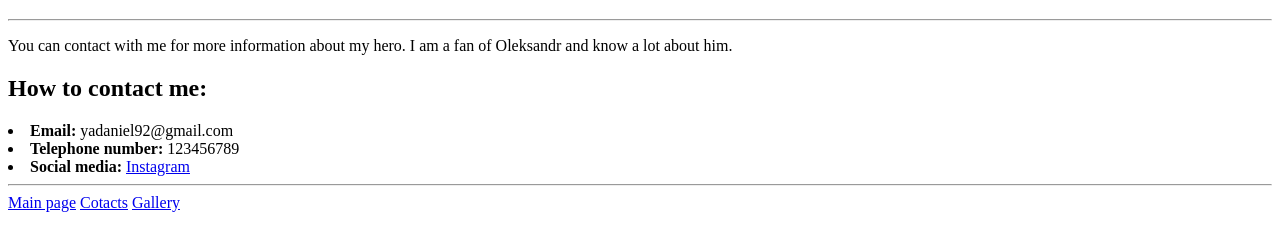
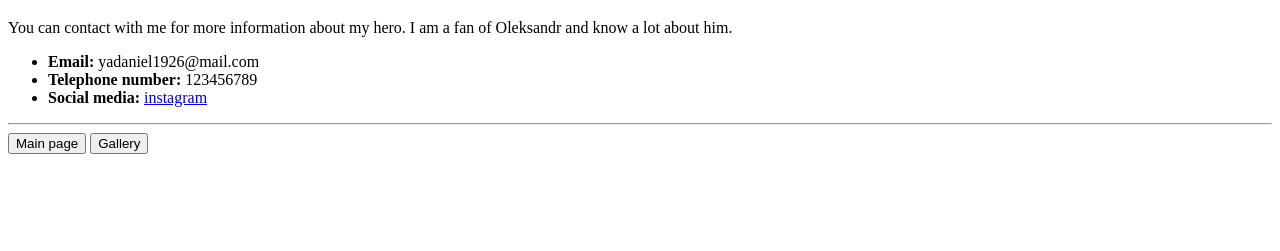
Before and after one commit to YaDaniel92/DY, a plain HTML site: page pages/pages.contact.html in a window 1280 px wide. Shown: the part 61-312 px from the top of the page. Drawn offline with Linux system fonts and the light colour scheme.

```diff
--- a/pages/pages.contact.html
+++ b/pages/pages.contact.html
@@ -1,31 +1,19 @@
 <!DOCTYPE html>
 <html>
-   <head>
-
+<head>
     <title>Contacts</title>
-   </head>
-    <link rel="icon" type="image/x-icon" href="C:\DY\photo/logo.jpg">
-
-
+    <link rel="icon" type="image/x-icon" href="C:/DY/photo/logo.jpg">
+</head>
+<body>
     <h1>Contacts</h1>
+    <p>You can contact with me for more information about my hero. I am a fan of Oleksandr and know a lot about him.</p>
+    <ul>
+        <li><strong>Email:</strong> yadaniel1926@mail.com</li>
+        <li><strong>Telephone number:</strong> 123456789</li>
+        <li><strong>Social media:</strong> <a href="https://www.instagram.com/hillel_itschool21gsh-hWZc3cY2hmd5c5/">instagram</a></li>
+    </ul>
     <hr>
-
-
-    <p>You can contact with me for more information about my hero. I am a fan of Oleksandr and know a lot about him.</p>
-
-
-     <h2>How to contact me:</h2>
-
-            <li><strong>Email:</strong> yadaniel92@gmail.com</li>
-            <li><strong>Telephone number:</strong> 123456789</li>
-            <li><strong>Social media:</strong>  <a href="https://www.instagram.com/hillel_itschool?igsh=NHZoZ3c5Yzhndmc5">Instagram</a> </li>
-
-      <hr>
-      <a href="file:///C:\DY/index.html">Main page</a>
-
-       <a href="file:///C:\DY\pages/pages.contact.html">Cotacts</a>
-
-       <a href="file:///C:\DY\pages/pages.gallery.html">Gallery</a>
-
-
+    <button onclick="window.location.href='../index.html'">Main page</button>
+    <button onclick="window.location.href='pages.gallery.html'">Gallery</button>
+</body>
 </html>
```
Also changed, not shown: index.html (+1 -0 lines).
